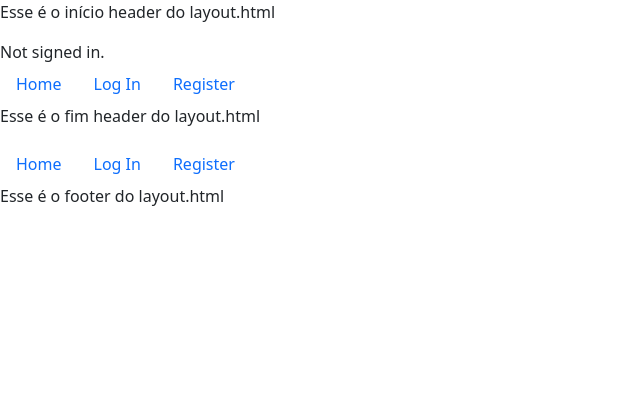
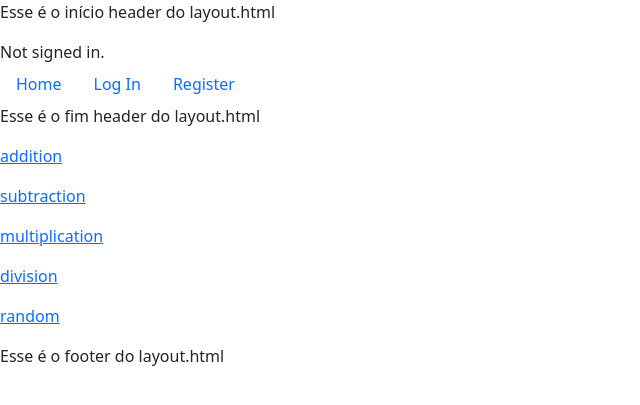
Before and after one commit to ardelabe/websiteMathFarm, a Django app: page / in a window 1280 px wide. Shown: the top 405 px of the page, without its empty margins (0-640 px from the left). Run offline with Django 4.2, Linux system fonts and the light colour scheme.

Commit message:
exercise pages created

```diff
--- a/mathFarmApp/templates/mathFarmApp/exercise.html
+++ b/mathFarmApp/templates/mathFarmApp/exercise.html
@@ -2,9 +2,7 @@
 
 {% block body %}
 
-    <h2>This is the exercise page</h2>
-    {% if message %}
-        <div>{{ message }}</div>
-    {% endif %}
+    <h2>Here's your {{ type }} math exercise! Good luck!</h2>
+    <h2>How much is {{ verb }}</h2>
 
 {% endblock %}
--- a/mathFarmApp/templates/mathFarmApp/index.html
+++ b/mathFarmApp/templates/mathFarmApp/index.html
@@ -1,20 +1,9 @@
 {% extends "mathFarmApp/layout.html" %}
 
 {% block body %}
-    <ul class="nav">
-        <li class="nav-item">
-            <a class="nav-link" href="{% url 'index' %}">Home</a>
-        {% if user.is_authenticated %}
-            <li class="nav-item">
-                <a class="nav-link" href="{% url 'logout' %}">Log Out</a>
-            </li>
-        {% else %}
-            <li class="nav-item">
-                <a class="nav-link" href="{% url 'login' %}">Log In</a>
-            </li>
-            <li class="nav-item">
-                <a class="nav-link" href="{% url 'register' %}">Register</a>
-            </li>
-        {% endif %}
-    </ul>
+    {% for i in typesOfExercise %}
+    <p>
+        <a href="{% url 'exercise' i %}">{{ i }}</a>
+    </p>
+{% endfor %}
 {% endblock %}
--- a/mathFarmApp/templates/mathFarmApp/layout.html
+++ b/mathFarmApp/templates/mathFarmApp/layout.html
@@ -5,6 +5,7 @@
     <head>
       <link rel="stylesheet" href="{% static 'mathFarmApp/styles.css' %}">
       <script src="{% static 'mathFarmApp/script.js' %}"></script>
+      <script src="{% static 'mathFarmApp/utils.js' %}"></script>
       <!-- CSS only -->
       <link href="https://cdn.jsdelivr.net/npm/bootstrap@5.1.3/dist/css/bootstrap.min.css" rel="stylesheet" integrity="sha384-1BmE4kWBq78iYhFldvKuhfTAU6auU8tT94WrHftjDbrCEXSU1oBoqyl2QvZ6jIW3" crossorigin="anonymous">
     </head>
--- a/mathFarmApp/urls.py
+++ b/mathFarmApp/urls.py
@@ -7,4 +7,5 @@ urlpatterns = [
     path("login", views.login_view, name="login"),
     path("logout", views.logout_view, name="logout"),
     path("register", views.register, name="register"),
+    path("exercise/<str:type>", views.exercise, name="exercise"),
 ]
--- a/mathFarmApp/views.py
+++ b/mathFarmApp/views.py
@@ -1,3 +1,5 @@
+import random
+from socket import AF_KEY
 from django.contrib.auth import authenticate, login, logout
 from django.db import IntegrityError
 from django.http import HttpResponse, HttpResponseRedirect
@@ -5,12 +7,41 @@ from django.shortcuts import render, redirect
 from django.urls import reverse
 from django.db.models import Max
 from django.contrib.auth.decorators import login_required
+from pkg_resources import add_activation_listener
 
 from .models import User
 
 # renders home page
 def index(request):
-    return render(request, "mathFarmApp/index.html")
+    typesOfExercise = ["addition", "subtraction", "multiplication", "division", "random"]
+    return render(request, "mathFarmApp/index.html", {
+        "typesOfExercise": typesOfExercise
+    })
+
+def exercise(request, type):
+    typesOfExercise = ["addition", "subtraction", "multiplication", "division", "random"]
+    verbs = ["plus", "minus", "times", "divided by"]
+    if type == typesOfExercise[0]:
+        verb = verbs[0]
+    elif type == typesOfExercise[1]:
+        verb = verbs[1]
+    elif type == typesOfExercise[2]:
+        verb = verbs[2]
+    elif type == typesOfExercise[3]:
+        verb = verbs[3]
+    else:
+        randomNumber = random.randint(0, 3)
+        type = typesOfExercise[randomNumber]
+        verb = verbs[randomNumber]
+
+    return render(request, "mathFarmApp/exercise.html", {
+        "type": type,
+        "verb": verb,
+    })
+
+
+
+# BLOCKS OF CODE RELATED WITH LOGIN
 
 def login_view(request):
     if request.method == "POST":
```
Also changed, not shown: mathFarmApp/static/mathFarmApp/utils.js (added).
